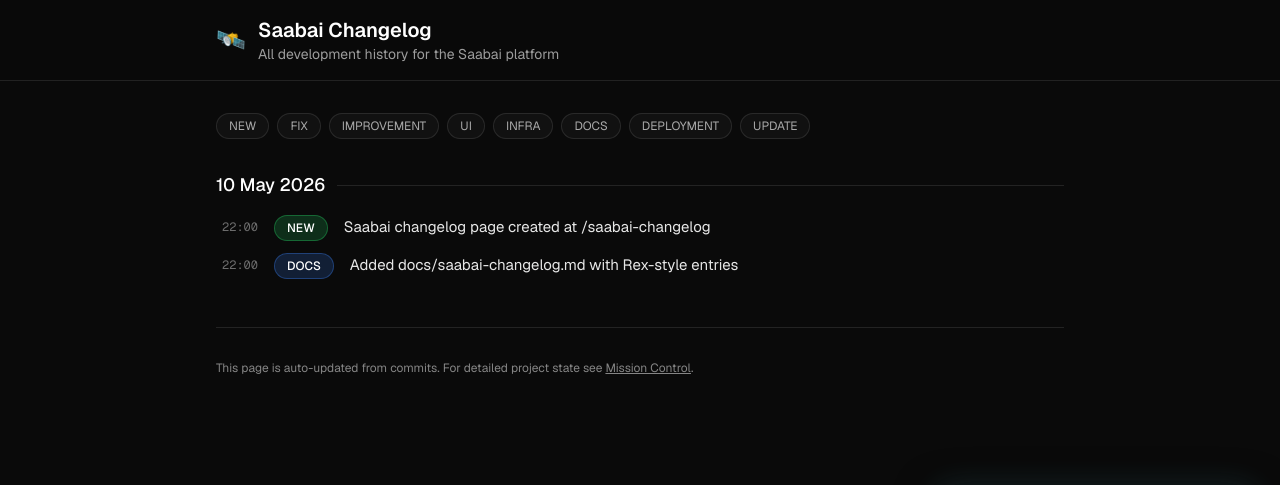
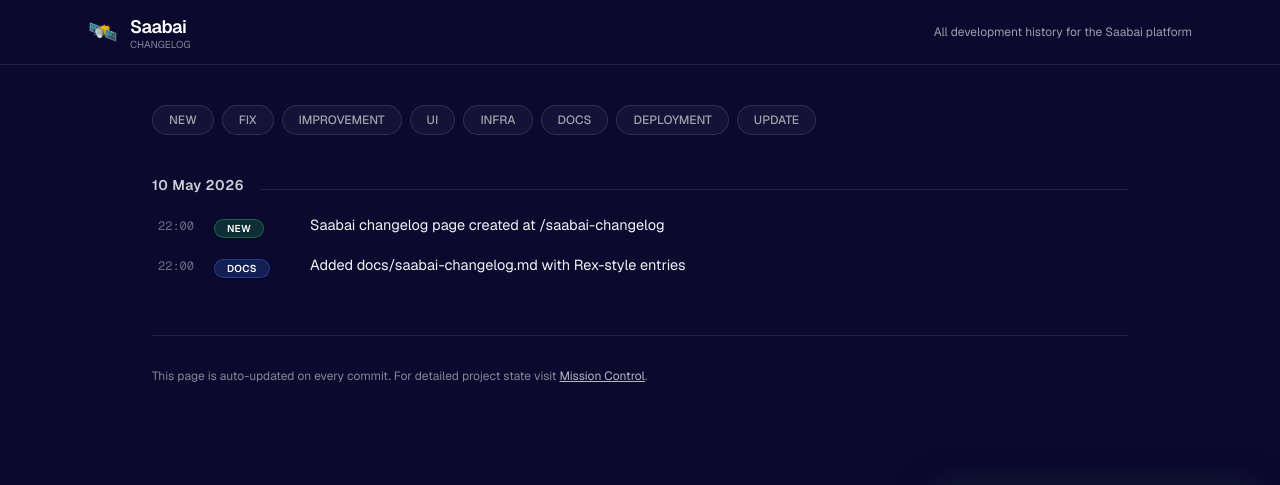
Before and after one commit to sg-satoshi/saabai-site, a Next.js app: page /saabai-changelog in a window 1280 px wide. Shown: the top 485 px of the page. Built offline with nearby package versions, Linux system fonts and the light colour scheme; no server answers.

Commit message:
design: overhaul Saabai changelog UI to match Rex style (nav, colors, typography, tags)

```diff
--- a/app/saabai-changelog/SaabaiChangelogClient.tsx
+++ b/app/saabai-changelog/SaabaiChangelogClient.tsx
@@ -53,23 +53,24 @@ export default function SaabaiChangelogClient() {
   };
 
   return (
-    <div className="min-h-screen bg-[#0a0a0a] text-white">
-      <div className="border-b border-white/10 bg-[#0a0a0a]/95 backdrop-blur-sm sticky top-0 z-50">
-        <div className="max-w-4xl mx-auto px-6 py-4 flex items-center justify-between">
-          <div>
-            <div className="flex items-center gap-3">
-              <div className="text-2xl">🛰️</div>
-              <div>
-                <h1 className="text-xl font-semibold">Saabai Changelog</h1>
-                <p className="text-sm text-white/60">All development history for the Saabai platform</p>
-              </div>
+    <div className="min-h-screen bg-[#0b092e] text-white font-sans">
+      {/* Top nav bar - matching Rex style */}
+      <nav className="border-b border-white/10 bg-[#0b092e] sticky top-0 z-50">
+        <div className="max-w-6xl mx-auto px-6 h-16 flex items-center justify-between">
+          <div className="flex items-center gap-3">
+            <div className="text-2xl">🛰️</div>
+            <div>
+              <div className="font-semibold text-lg tracking-tight">Saabai</div>
+              <div className="text-[10px] text-white/50 -mt-1">CHANGELOG</div>
             </div>
           </div>
+          <div className="text-xs text-white/60">All development history for the Saabai platform</div>
         </div>
-      </div>
+      </nav>
 
-      <div className="max-w-4xl mx-auto px-6 py-8">
-        <div className="flex flex-wrap gap-2 mb-8">
+      <div className="max-w-5xl mx-auto px-6 pt-10 pb-20">
+        {/* Tag filters */}
+        <div className="flex flex-wrap gap-2 mb-10">
           {(Object.keys(TAG_STYLES) as Tag[]).map(tag => {
             const style = TAG_STYLES[tag];
             const isSelected = selectedTags.includes(tag);
@@ -77,11 +78,11 @@ export default function SaabaiChangelogClient() {
               <button
                 key={tag}
                 onClick={() => toggleTag(tag)}
-                className="px-3 py-1 text-xs rounded-full border transition-all"
+                className="px-4 py-1.5 text-xs font-medium rounded-full border transition-all hover:scale-[1.02]"
                 style={{
-                  backgroundColor: isSelected ? style.bg : "rgba(255,255,255,0.03)",
-                  borderColor: isSelected ? style.border : "rgba(255,255,255,0.1)",
-                  color: isSelected ? style.text : "#aaa",
+                  backgroundColor: isSelected ? style.bg : "rgba(255,255,255,0.04)",
+                  borderColor: isSelected ? style.border : "rgba(255,255,255,0.12)",
+                  color: isSelected ? style.text : "#a1a1aa",
                 }}
               >
                 {tag}
@@ -89,31 +90,47 @@ export default function SaabaiChangelogClient() {
             );
           })}
           {selectedTags.length > 0 && (
-            <button onClick={() => setSelectedTags([])} className="px-3 py-1 text-xs rounded-full border border-white/20 hover:bg-white/5">
-              Clear filters
+            <button
+              onClick={() => setSelectedTags([])}
+              className="px-4 py-1.5 text-xs font-medium rounded-full border border-white/20 hover:bg-white/5 text-white/60"
+            >
+              Clear
             </button>
           )}
         </div>
 
+        {/* Entries */}
         {filteredChangelog.length === 0 ? (
-          <div className="text-center py-12 text-white/60">No entries match the selected filters.</div>
+          <div className="text-center py-16 text-white/50">No entries match the selected filters.</div>
         ) : (
           filteredChangelog.map((day, index) => (
-            <div key={index} className="mb-10">
-              <div className="flex items-center gap-3 mb-4">
-                <div className="text-lg font-medium">{day.date}</div>
+            <div key={index} className="mb-12">
+              <div className="flex items-baseline gap-4 mb-5">
+                <div className="text-sm font-semibold text-white/80 tracking-[0.5px]">{day.date}</div>
                 <div className="flex-1 h-px bg-white/10" />
               </div>
-              <div className="space-y-3">
+
+              <div className="space-y-4 pl-1">
                 {day.entries.map((entry, entryIndex) => {
                   const style = TAG_STYLES[entry.tag];
                   return (
-                    <div key={entryIndex} className="flex gap-4 items-start group">
-                      <div className="font-mono text-xs text-white/40 pt-1 w-[42px] shrink-0 text-right">{entry.time}</div>
-                      <div className="px-3 py-1 rounded-full text-xs font-medium shrink-0" style={{ backgroundColor: style.bg, color: style.text, border: `1px solid ${style.border}` }}>
-                        {entry.tag}
+                    <div key={entryIndex} className="flex gap-5 items-start group">
+                      <div className="font-mono text-xs text-white/40 pt-[3px] w-[38px] shrink-0 text-right tabular-nums">
+                        {entry.time}
                       </div>
-                      <div className="flex-1 text-[15px] text-white/90 pt-0.5 leading-snug">
+                      <div className="min-w-[76px]">
+                        <span
+                          className="inline-block px-3 py-px text-[10px] font-semibold rounded-full tracking-wide shadow-sm"
+                          style={{
+                            backgroundColor: style.bg,
+                            color: style.text,
+                            border: `1px solid ${style.border}`,
+                          }}
+                        >
+                          {entry.tag}
+                        </span>
+                      </div>
+                      <div className="flex-1 text-[14.5px] text-white/95 leading-tight pt-px">
                         {entry.title}
                       </div>
                     </div>
@@ -124,8 +141,10 @@ export default function SaabaiChangelogClient() {
           ))
         )}
 
-        <div className="mt-12 pt-8 border-t border-white/10 text-xs text-white/50">
-          This page is auto-updated from commits. For detailed project state see <a href="/saabai-admin" className="underline">Mission Control</a>.
+        {/* Footer note */}
+        <div className="pt-8 mt-14 border-t border-white/10 text-xs text-white/50">
+          This page is auto-updated on every commit. For detailed project state visit{" "}
+          <a href="/saabai-admin" className="text-white/70 underline hover:text-white">Mission Control</a>.
         </div>
       </div>
     </div>
```
